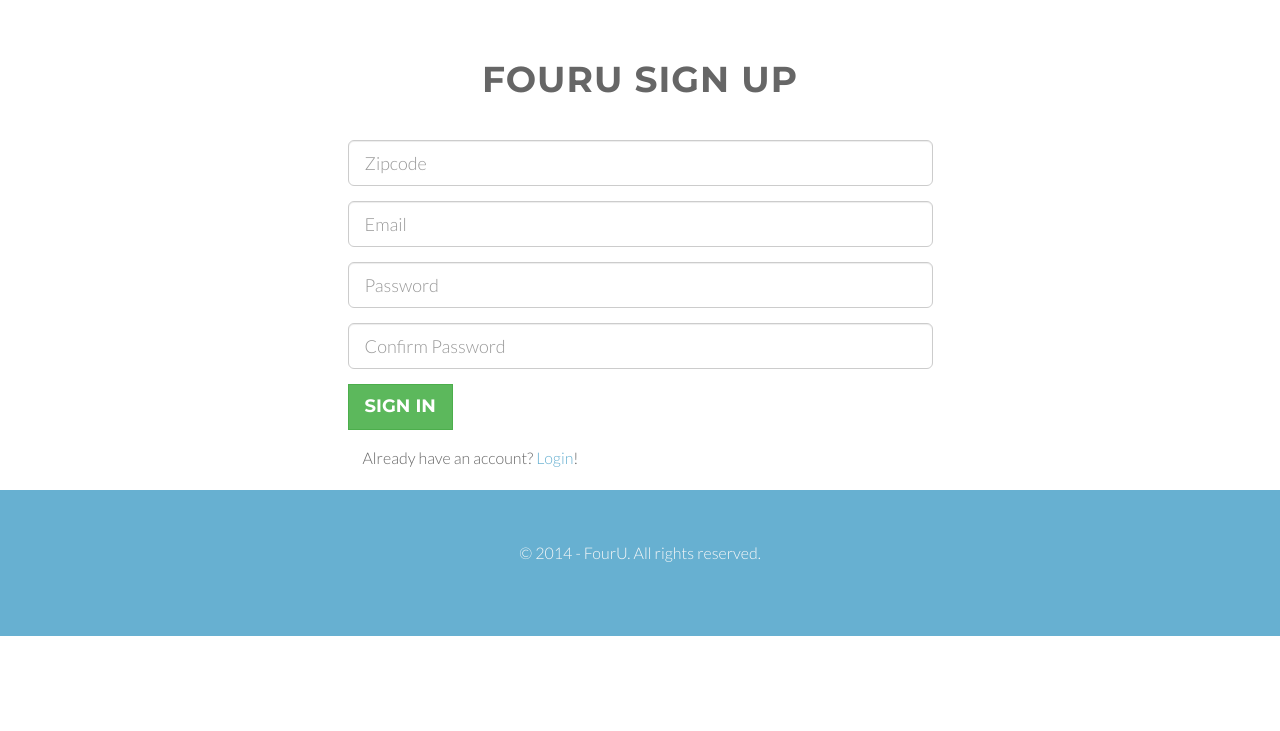
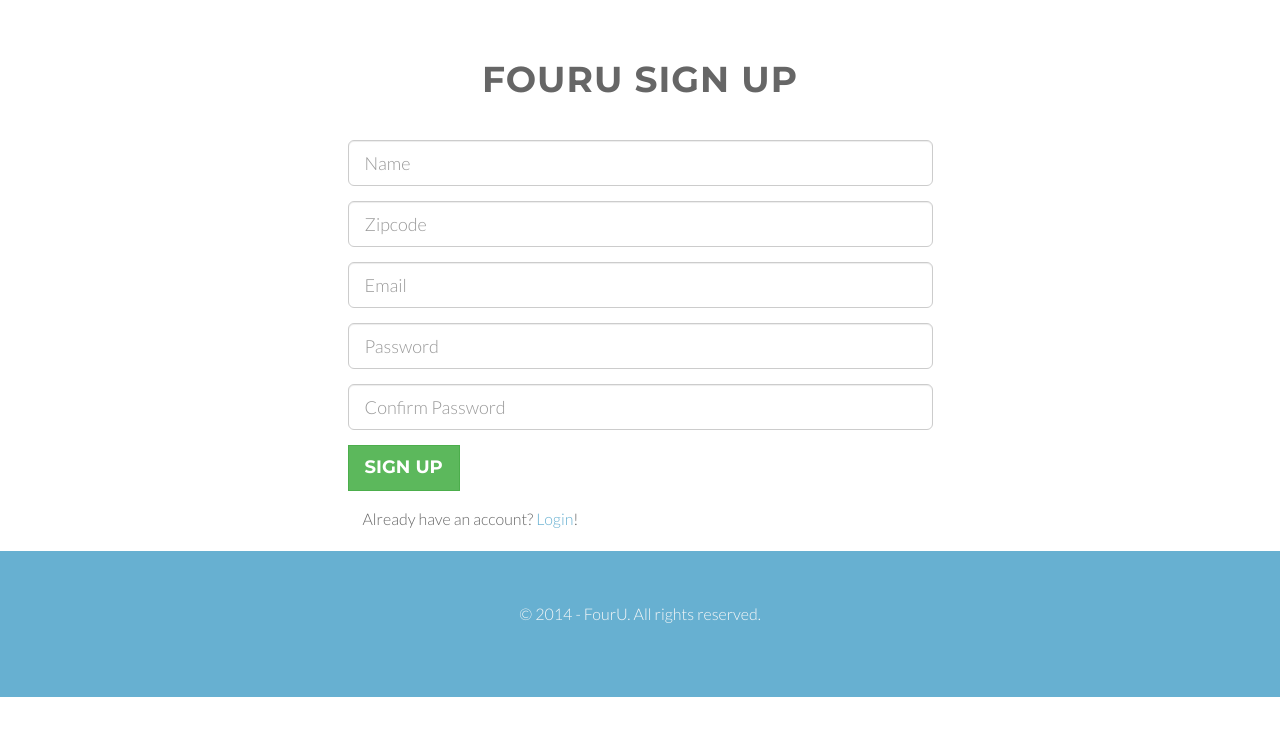
Before and after one commit to jennjwu/Foursquare-Venue-Recommender, a PHP site: page /signuppage.php in a window 1280 px wide. Shown: the part 50-781 px from the top of the page. Run offline with PHP 8.4, Linux system fonts and the light colour scheme.

Commit message:
add signup feature (need to check for existing user)

```diff
--- a/src/php/login.php
+++ b/src/php/login.php
@@ -17,7 +17,7 @@
       $user_password = filter_var($_POST['password'], FILTER_SANITIZE_STRING);
 
       //query database for matching password
-      $sql = "SELECT * from accounts WHERE email='".$user_email."'";
+      $sql = "SELECT * from accounts WHERE email='".$user_email."';";
       //echo $sql;
       $results = mysqli_query($con, $sql);
       //echo mysqli_num_rows($results);
@@ -32,12 +32,12 @@
             $error = false;
             $notfound = false;
             echo "<p>Authenticated!</p>";
-            $stmt = "UPDATE Accounts SET last_login = now() where login_id = $login_id";
+            $stmt = "UPDATE Accounts SET last_login = now() where login_id = $login_id;";
             if (!mysqli_query($con, $stmt)) {
                 echo "<p class=text-center text-danger'>System Error</p>";
             }
             else {
-                $sql = "SELECT name from User where user_id=$login_id";
+                $sql = "SELECT name from User where user_id=$login_id;";
                 $results = mysqli_query($con,$sql);
                 if (mysqli_num_rows($results) != 1) {
                     echo "<p class=text-center text-danger'>System Error</p>";
--- /dev/null
+++ b/src/php/signup.php
@@ -0,0 +1,63 @@
+<?php
+	/* PHP file for signup page
+	 * Calls connect.php to connect to MySQL database
+	 * Team 9, CMPE 226, SJSU, Fall 2014
+	 * Xiaoli Jiang, Jennifer Wu
+	 */
+
+	//database connection
+	include 'connect.php';
+
+	$pw_mismatch = false;
+	if (isset($_POST['user_name']) && isset($_POST['zipcode']) && isset($_POST['email']) &&
+			isset($_POST['password']) && isset($_POST['password_confirm']) ){
+
+		$user_name = filter_var($_POST['user_name'], FILTER_SANITIZE_STRING);
+		$user_zip = filter_var($_POST['zipcode'], FILTER_SANITIZE_STRING);
+		$user_email = filter_var($_POST['email'], FILTER_SANITIZE_EMAIL);
+  		$user_password = filter_var($_POST['password'], FILTER_SANITIZE_STRING);
+  		$user_pw2 = filter_var($_POST['password_confirm'], FILTER_SANITIZE_STRING);
+
+		if ($user_password != $user_pw2) {
+			$pw_mismatch = true;
+		}
+		else {//passwords match
+			//add check to see if user with same email already exists
+
+      		//add new entry to accounts table
+      		$stmt = "INSERT INTO accounts (email, password, last_login) VALUES('".$user_email."','".
+      			 $user_password."', now());";
+      		//echo $stmt;
+      		if (!mysqli_query($con, $stmt)) {
+                echo "<p class=text-center text-danger'>System Error 1</p>";
+            }
+            else {
+            	$sql = "SELECT login_id from accounts where email='".$user_email."';";
+            	$results = mysqli_query($con,$sql);
+                if (mysqli_num_rows($results) != 1) {
+                    echo "<p class=text-center text-danger'>System Error 2</p>";
+                }
+                else {
+                	//get user_id (auto-increment)
+                    $row = mysqli_fetch_assoc($results);
+                    $user_id = $row["login_id"];
+
+                    //add new entry into user table
+                    $stmt = "INSERT INTO user (user_id, name, zipcode) VALUES($user_id,
+                    	'".$user_name."', $user_zip);";
+                    if (!mysqli_query($con, $stmt)) {
+		                echo "<p class=text-center text-danger'>System Error</p>";
+		            }
+		            else {
+		            	echo "<p>Success! Logging you in now.</p>";
+		            	session_start();
+	                    $_SESSION['user_id'] = $user_id;
+	                    $_SESSION['name'] = $user_name;
+		            	header("location: index.php#about");
+		            }
+                }
+            }
+		}//end else for pw match
+	}//end isset
+
+?>
--- a/src/signuppage.php
+++ b/src/signuppage.php
@@ -87,26 +87,64 @@
 		<div class="row">
 
 			<div class="col-md-6 col-md-offset-3">
-				<form class="form-horizontal" role="form" action="login.php" method="post"
+        <div id="validate">
+            <?php
+              include "php/signup.php";
+              if ($pw_mismatch) {
+                  echo "<h5 class='text-danger text-center'>Your passwords do not match.<br>
+                  Please try again.</h5>";
+              }
+            ?>
+        </div>
+				<form class="form-horizontal" role="form" action="signuppage.php" method="post"
 					enctype="application/x-www-form-urlencoded">
 					<div class="form-group">
-						<input type="number" class="form-control input-lg" id="zipcode"
-							placeholder="Zipcode">
-					</div>
+            <?php
+              if ($pw_mismatch) {
+                  echo "<input type='text' class='form-control input-lg' name='user_name'
+                            placeholder='Name' required='required' value='$user_name'>
+                        </div>
+                        <div class='form-group'>
+                          <input type='number' class='form-control input-lg' name='zipcode'
+                            placeholder='Zipcode' required='required' value='$user_zip'>
+                        </div>
+                        <div class='form-group'>
+                          <input type='email' class='form-control input-lg' name='email'
+                            placeholder='Email' required='required' value='$user_email'>
+                        </div>";
+                  echo "<div class='form-group has-error'>
+                        <input type='password' class='form-control input-lg' name='password'
+                          placeholder='Password' required='required'>
+                      </div>
+                      <div class='form-group has-error'>
+                        <input type='password' class='form-control input-lg' name='password_confirm'
+                          placeholder='Confirm Password' required='required'>
+                      </div>";
+              }
+              else {
+                  echo "<input type='text' class='form-control input-lg' name='user_name'
+                            placeholder='Name' required='required'>
+                        </div>
+                        <div class='form-group'>
+                          <input type='number' class='form-control input-lg' name='zipcode'
+                            placeholder='Zipcode' required='required'>
+                        </div>
+                        <div class='form-group'>
+                          <input type='email' class='form-control input-lg' name='email'
+                            placeholder='Email' required='required'>
+                        </div>";
+                  echo "<div class='form-group'>
+                        <input type='password' class='form-control input-lg' name='password'
+                          placeholder='Password' required='required'>
+                      </div>
+                      <div class='form-group'>
+                        <input type='password' class='form-control input-lg' name='password_confirm'
+                          placeholder='Confirm Password' required='required'>
+                      </div>";
+              }
+            ?>
 					<div class="form-group">
-						<input type="email" class="form-control input-lg" id="email"
-							placeholder="Email">
-					</div>
-					<div class="form-group">
-						<input type="password" class="form-control input-lg" id="inputPassword3"
-							placeholder="Password">
-					</div>
-					<div class="form-group">
-						<input type="password" class="form-control input-lg" id="inputPassword3"
-							placeholder="Confirm Password">
-					</div>
-					<div class="form-group">
-						<button type="submit" class="btn btn-default btn-success btn-lg">Sign in</button>
+						<button type="submit" class="btn btn-default btn-success btn-lg">Sign Up</button>
 					</div>
 				</form>
 				<div>
```
Also changed, not shown: src/loginpage.php (+7 -6 lines).
